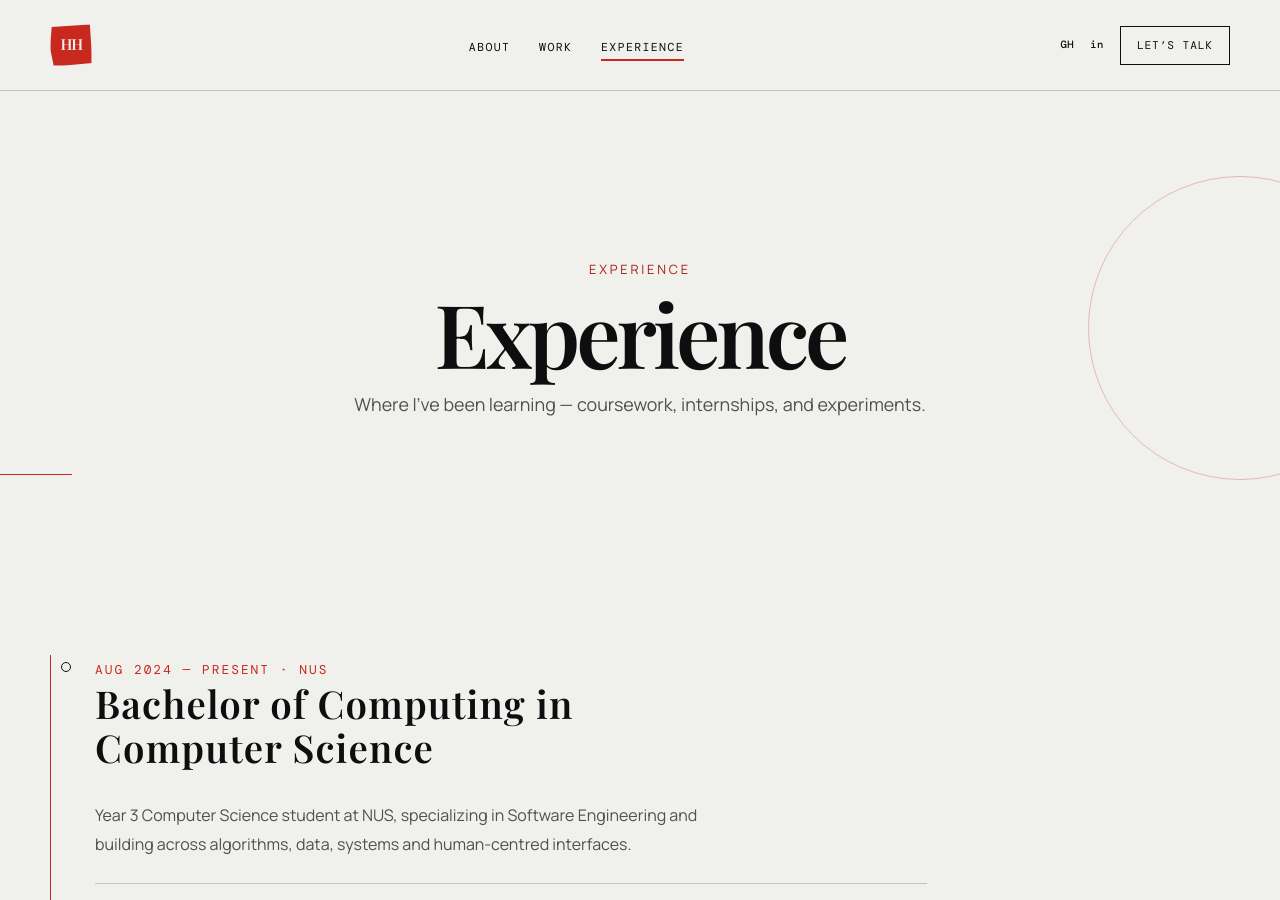
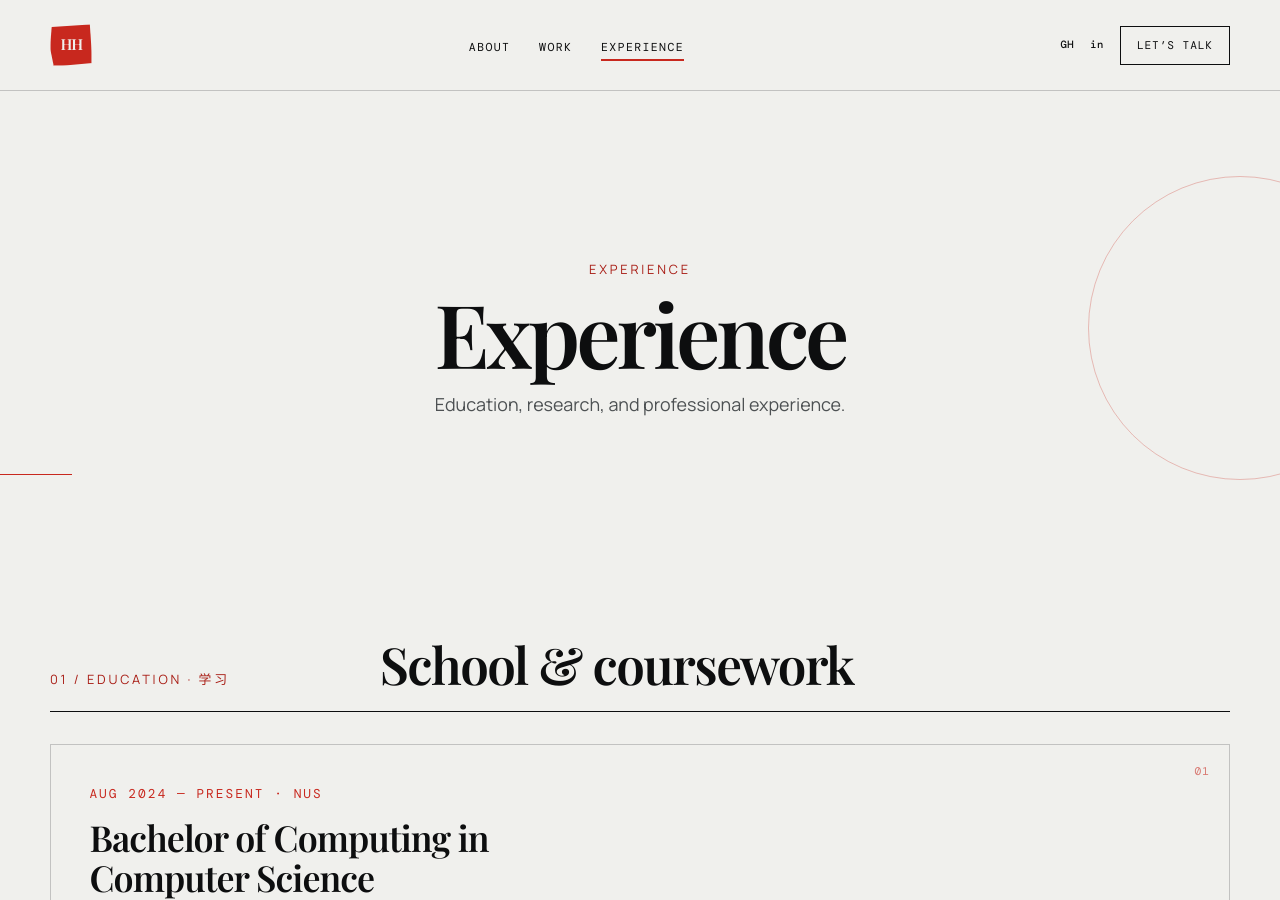
Before and after one commit to hazelhidayah/hazelhidayah.github.io, a Jekyll site: the page built from experiences.md, in a window 1280 px wide and 900 px high. Built offline with Jekyll 4.4.1, drawn with Linux system fonts in a browser that asks for light colours; some web fonts are replaced; some of the changed text lies outside the part shown.

Commit message:
Restructure education and work experience

```diff
--- a/assets/css/style.css
+++ b/assets/css/style.css
@@ -2245,10 +2245,118 @@ body::before {
   line-height: 1.8;
 }
 
+.experience-page {
+  display: grid;
+  gap: clamp(6rem, 12vw, 10rem);
+}
+
+.experience-group__header {
+  display: grid;
+  grid-template-columns: minmax(10rem, 0.35fr) minmax(0, 1fr);
+  align-items: end;
+  gap: 2rem;
+  margin-bottom: 2rem;
+  padding-bottom: 1.25rem;
+  border-bottom: 1px solid var(--ink);
+}
+
+.experience-group__header .section-label {
+  margin: 0;
+}
+
+.experience-group__header h2 {
+  margin: 0;
+  font-family: var(--serif);
+  font-size: clamp(2rem, 4vw, 3.6rem);
+  letter-spacing: -0.03em;
+  line-height: 1;
+}
+
+.experience-grid {
+  display: grid;
+  grid-template-columns: repeat(12, minmax(0, 1fr));
+  gap: 1.25rem;
+}
+
+.experience-card {
+  position: relative;
+  display: flex;
+  grid-column: span 7;
+  flex-direction: column;
+  min-width: 0;
+  padding: clamp(1.5rem, 3vw, 2.4rem);
+  border: 1px solid var(--line);
+  background: rgba(240, 240, 237, 0.72);
+}
+
+.experience-grid--education .experience-card:nth-child(3) {
+  grid-column: span 5;
+}
+
+.experience-card--wide {
+  grid-column: 1 / -1;
+  padding-right: clamp(2rem, 9vw, 8rem);
+}
+
+.experience-card--research {
+  grid-column: span 7;
+}
+
+.experience-grid--work .experience-card:last-child {
+  grid-column: span 5;
+}
+
+.experience-card__marker {
+  position: absolute;
+  top: 1.1rem;
+  right: 1.2rem;
+  color: rgba(200, 40, 30, 0.6);
+  font-family: var(--mono);
+  font-size: 0.7rem;
+  letter-spacing: 0.08em;
+}
+
+.experience-card h3 {
+  max-width: 24ch;
+  margin: 0.75rem 0 1rem;
+  padding-right: 1.75rem;
+  font-family: var(--serif);
+  font-size: clamp(1.5rem, 2.8vw, 2.35rem);
+  letter-spacing: -0.025em;
+  line-height: 1.12;
+}
+
+.experience-card p {
+  max-width: 64ch;
+  color: var(--muted);
+  line-height: 1.72;
+}
+
+.experience-card__project {
+  margin: -0.35rem 0 1rem;
+  color: var(--red) !important;
+  font-family: var(--mono);
+  font-size: 0.7rem;
+  letter-spacing: 0.08em;
+  text-transform: uppercase;
+}
+
+.experience-group--work {
+  padding: clamp(3rem, 6vw, 5rem);
+  background: var(--creative-paper);
+}
+
+.experience-group--work .experience-card {
+  background: var(--paper);
+}
+
 .coursework {
-  max-width: 52rem;
-  margin-top: 1.5rem;
+  width: 100%;
+  max-width: 58rem;
+  margin-top: auto;
+  padding-top: 1.5rem;
   border-block: 1px solid var(--line);
+  border-top: 0;
 }
 
 .coursework summary {
@@ -2301,6 +2409,10 @@ body::before {
   list-style: none;
 }
 
+.coursework-list--single {
+  columns: 1;
+}
+
 .coursework-list li {
   position: relative;
   break-inside: avoid;
@@ -2334,7 +2446,7 @@ body::before {
   display: inline-flex;
   align-items: center;
   gap: 0.6rem;
-  margin-top: 0.25rem;
+  margin-top: auto;
   padding-bottom: 0.25rem;
   border-bottom: 1px solid var(--ink);
   color: var(--ink);
@@ -2469,6 +2581,19 @@ body::before {
   .scroll-cue {
     display: none;
   }
+
+  .experience-group__header {
+    grid-template-columns: 1fr;
+    gap: 0.75rem;
+  }
+
+  .experience-card,
+  .experience-card--wide,
+  .experience-card--research,
+  .experience-grid--education .experience-card:nth-child(3),
+  .experience-grid--work .experience-card:last-child {
+    grid-column: 1 / -1;
+  }
 }
 
 @media (max-width: 640px) {
@@ -2479,6 +2604,14 @@ body::before {
 
   .section-inner {
     width: min(calc(100% - 2rem), var(--content-max));
+  }
+
+  .experience-group--work {
+    padding: 2.25rem 1rem;
+  }
+
+  .experience-card {
+    padding: 1.35rem;
   }
 
   .nav-inner {
--- a/experiences.md
+++ b/experiences.md
@@ -3,127 +3,155 @@ layout: page
 title: Experience
 permalink: /experiences/
 hero_kicker: Experience
-hero_subtitle: Where I’ve been learning — coursework, internships, and experiments.
+hero_subtitle: Education, research, and professional experience.
 ---
 
-<div class="timeline">
-  <article class="timeline-item">
-    <div class="timeline-meta">Aug 2024 — Present · NUS</div>
-    <h2>Bachelor of Computing in Computer Science</h2>
-    <p>
-      Year 3 Computer Science student at NUS, specializing in Software Engineering and building
-      across algorithms, data, systems and human-centred interfaces.
-    </p>
-    <details class="coursework">
-      <summary>Coursework <span>20 modules</span></summary>
-      <ul class="coursework-list">
-        <li><span>ALS1010</span> Learning to Learn Better</li>
-        <li><span>CS1101S</span> Programming Methodology</li>
-        <li><span>ES1103</span> English for Academic Purposes</li>
-        <li><span>ID3130</span> Branding and the Elements of Storytelling</li>
-        <li><span>IS1108</span> Digital Ethics and Data Privacy</li>
-        <li><span>MA1301</span> Introductory Mathematics</li>
-        <li><span>CFG1002</span> Career Catalyst</li>
-        <li><span>CS1231S</span> Discrete Structures</li>
-        <li><span>CS2030S</span> Programming Methodology II</li>
-        <li><span>GEA1000</span> Quantitative Reasoning with Data</li>
-        <li><span>MA1521</span> Calculus for Computing</li>
-        <li><span>CS2040S</span> Data Structures and Algorithms</li>
-        <li><span>ES2660</span> Communicating in the Information Age</li>
-        <li><span>IS1128</span> IT, Management and Organisation</li>
-        <li><span>ST2334</span> Probability and Statistics</li>
-        <li><span>CP2201</span> Journey of the Innovator</li>
-        <li><span>CS2100</span> Computer Organisation</li>
-        <li><span>CS2101</span> Effective Communication for Computing Professionals</li>
-        <li><span>CS2103T</span> Software Engineering</li>
-        <li><span>MA1522</span> Linear Algebra for Computing</li>
-      </ul>
-    </details>
-  </article>
+<div class="experience-page">
+  <section class="experience-group" aria-labelledby="education-title">
+    <header class="experience-group__header">
+      <p class="section-label">01 / Education · 学习</p>
+      <h2 id="education-title">School &amp; coursework</h2>
+    </header>
 
-  <article class="timeline-item">
-    <div class="timeline-meta">Oct 2023 — Oct 2024 · Singapore Polytechnic</div>
-    <h2>Specialist Diploma in Data Science (Artificial Intelligence)</h2>
-    <p>
-      Deepened my understanding of statistics, programming for data science and applied machine
-      learning, with a focus on how AI can support more human‑centred products and experiences.
-    </p>
-    <details class="coursework">
-      <summary>Coursework <span>4 modules</span></summary>
-      <ul class="coursework-list">
-        <li><span>SP-IT8701</span> Introduction to Programming for Data Science</li>
-        <li><span>SP-MS9001</span> Introduction to Statistics for Data Science</li>
-        <li><span>SP-IT8302</span> Applied Machine Learning</li>
-        <li><span>SP-IT8303</span> AI Human Interface</li>
-      </ul>
-    </details>
-  </article>
+    <div class="experience-grid experience-grid--education">
+      <article class="experience-card experience-card--wide">
+        <div class="experience-card__marker" aria-hidden="true">01</div>
+        <div class="timeline-meta">Aug 2024 — Present · NUS</div>
+        <h3>Bachelor of Computing in Computer Science</h3>
+        <p>
+          Year 3 Computer Science student specializing in Software Engineering, with coursework
+          across algorithms, systems, data and human-centred interfaces.
+        </p>
+        <details class="coursework">
+          <summary>Coursework <span>25 modules</span></summary>
+          <ul class="coursework-list">
+            <li><span>ALS1010</span> Learning to Learn Better</li>
+            <li><span>CS1101S</span> Programming Methodology</li>
+            <li><span>ES1103</span> English for Academic Purposes</li>
+            <li><span>ID3130</span> Branding and the Elements of Storytelling</li>
+            <li><span>IS1108</span> Digital Ethics and Data Privacy</li>
+            <li><span>MA1301</span> Introductory Mathematics</li>
+            <li><span>CFG1002</span> Career Catalyst</li>
+            <li><span>CS1231S</span> Discrete Structures</li>
+            <li><span>CS2030S</span> Programming Methodology II</li>
+            <li><span>GEA1000</span> Quantitative Reasoning with Data</li>
+            <li><span>MA1521</span> Calculus for Computing</li>
+            <li><span>CS2040S</span> Data Structures and Algorithms</li>
+            <li><span>ES2660</span> Communicating in the Information Age</li>
+            <li><span>IS1128</span> IT, Management and Organisation</li>
+            <li><span>ST2334</span> Probability and Statistics</li>
+            <li><span>CP2201</span> Journey of the Innovator</li>
+            <li><span>CS2100</span> Computer Organisation</li>
+            <li><span>CS2101</span> Effective Communication for Computing Professionals</li>
+            <li><span>CS2103T</span> Software Engineering</li>
+            <li><span>MA1522</span> Linear Algebra for Computing</li>
+            <li><span>HSI1000</span> How Science Works, Why Science Works</li>
+            <li><span>IS2218</span> Digital Platforms for Business</li>
+            <li><span>CS2106</span> Introduction to Operating Systems</li>
+            <li><span>CS2109S</span> Introduction to AI and Machine Learning</li>
+            <li><span>CS3219</span> Software Design and Architecture</li>
+          </ul>
+        </details>
+      </article>
 
-  <article class="timeline-item">
-    <div class="timeline-meta">Apr 2020 — May 2023 · Ngee Ann Polytechnic</div>
-    <h2>Mass Communication</h2>
-    <p>
-      Learned storytelling, visual communication, UX design and media strategy. This background now
-      shapes how I think about users, narrative and clarity when I design and code interfaces.
-    </p>
-    <details class="coursework">
-      <summary>Coursework <span>28 modules</span></summary>
-      <ul class="coursework-list">
-        <li>Contemporary Media Issues 1</li>
-        <li>Digital Media Fundamentals</li>
-        <li>Exploring Contemporary Issues</li>
-        <li>Fundamentals of Reporting</li>
-        <li>Health &amp; Wellness</li>
-        <li>Radio Production 1</li>
-        <li>Video Production</li>
-        <li>Advertising</li>
-        <li>Career and Professional Preparation I</li>
-        <li>Fundamentals of Media Writing</li>
-        <li>Persuasive Communication</li>
-        <li>Public Relations</li>
-        <li>Visual Communication</li>
-        <li>Career and Professional Preparation II</li>
-        <li>Contemporary Media Issues 2</li>
-        <li>Digital Marketing</li>
-        <li>News &amp; Feature Writing</li>
-        <li>Radio Production 2</li>
-        <li>World Issues: A Singapore Perspective</li>
-        <li>Content Marketing</li>
-        <li>Digital Journalism</li>
-        <li>Marketing &amp; Media Research</li>
-        <li>Studio Production</li>
-        <li>User Experience Design</li>
-        <li>16-Weeks Internship</li>
-        <li>Capstone Project</li>
-        <li>Media Entrepreneurship</li>
-        <li>Project ID: Connecting the Dots</li>
-      </ul>
-    </details>
-  </article>
+      <article class="experience-card">
+        <div class="experience-card__marker" aria-hidden="true">02</div>
+        <div class="timeline-meta">Oct 2023 — Oct 2024 · Singapore Polytechnic</div>
+        <h3>Specialist Diploma in Data Science (Artificial Intelligence)</h3>
+        <p>Statistics, data-science programming, applied machine learning and human-centred AI.</p>
+        <details class="coursework">
+          <summary>Coursework <span>4 modules</span></summary>
+          <ul class="coursework-list coursework-list--single">
+            <li><span>SP-IT8701</span> Introduction to Programming for Data Science</li>
+            <li><span>SP-MS9001</span> Introduction to Statistics for Data Science</li>
+            <li><span>SP-IT8302</span> Applied Machine Learning</li>
+            <li><span>SP-IT8303</span> AI Human Interface</li>
+          </ul>
+        </details>
+      </article>
 
-  <article class="timeline-item">
-    <div class="timeline-meta">Mar 2023 — Jul 2023 · Directions Group Inc.</div>
-    <h2>Marketing Communications Intern (PR)</h2>
-    <p>
-      Supported PR and marketing for 6+ luxury fashion and lifestyle brands. Drafted press releases
-      and mailers, tracked coverage, coordinated samples and collaborated with creatives—learning
-      how consistent storytelling and details shape how people experience a brand.
-    </p>
-    <a
-      class="timeline-link"
-      href="https://xd.adobe.com/view/d6aff526-fb81-49ce-b207-a479624d8b02-83fc/"
-      target="_blank"
-      rel="noopener noreferrer"
-    >View internship journal <span aria-hidden="true">↗</span></a>
-  </article>
+      <article class="experience-card">
+        <div class="experience-card__marker" aria-hidden="true">03</div>
+        <div class="timeline-meta">Apr 2020 — May 2023 · Ngee Ann Polytechnic</div>
+        <h3>Diploma in Mass Communication</h3>
+        <p>Storytelling, visual communication, UX design, journalism and media strategy.</p>
+        <details class="coursework">
+          <summary>Coursework <span>28 modules</span></summary>
+          <ul class="coursework-list coursework-list--single">
+            <li>Contemporary Media Issues 1</li>
+            <li>Digital Media Fundamentals</li>
+            <li>Exploring Contemporary Issues</li>
+            <li>Fundamentals of Reporting</li>
+            <li>Health &amp; Wellness</li>
+            <li>Radio Production 1</li>
+            <li>Video Production</li>
+            <li>Advertising</li>
+            <li>Career and Professional Preparation I</li>
+            <li>Fundamentals of Media Writing</li>
+            <li>Persuasive Communication</li>
+            <li>Public Relations</li>
+            <li>Visual Communication</li>
+            <li>Career and Professional Preparation II</li>
+            <li>Contemporary Media Issues 2</li>
+            <li>Digital Marketing</li>
+            <li>News &amp; Feature Writing</li>
+            <li>Radio Production 2</li>
+            <li>World Issues: A Singapore Perspective</li>
+            <li>Content Marketing</li>
+            <li>Digital Journalism</li>
+            <li>Marketing &amp; Media Research</li>
+            <li>Studio Production</li>
+            <li>User Experience Design</li>
+            <li>16-Weeks Internship</li>
+            <li>Capstone Project</li>
+            <li>Media Entrepreneurship</li>
+            <li>Project ID: Connecting the Dots</li>
+          </ul>
+        </details>
+      </article>
+    </div>
+  </section>
 
-  <article class="timeline-item">
-    <div class="timeline-meta">Ongoing · Personal &amp; School Projects</div>
-    <h2>Design &amp; Product Experiments</h2>
-    <p>
-      From campaign concepts to web and app prototypes, I keep experimenting with ways to blend
-      creativity, technology and impact—whether that is easing student life, telling better stories
-      or making interfaces feel kinder.
-    </p>
-  </article>
+  <section class="experience-group experience-group--work" aria-labelledby="work-experience-title">
+    <header class="experience-group__header">
+      <p class="section-label">02 / Work Experience · 经历</p>
+      <h2 id="work-experience-title">Research &amp; industry</h2>
+    </header>
+
+    <div class="experience-grid experience-grid--work">
+      <article class="experience-card experience-card--research">
+        <div class="experience-card__marker" aria-hidden="true">01</div>
+        <div class="timeline-meta">Summer 2026 · NUS School of Computing</div>
+        <h3>Student Researcher (Odyssey)</h3>
+        <p class="experience-card__project">Context Management Lite</p>
+        <p>
+          Under the mentorship of Bai Jingwen, I developed a human-controlled memory system for
+          branching AI conversations. I implemented branch-private memory, versioned global context,
+          five specialised agent roles and a conflict-aware merge workflow with human review.
+        </p>
+        <a
+          class="timeline-link"
+          href="https://github.com/hazelhidayah/Context-Management-Lite"
+          target="_blank"
+          rel="noopener noreferrer"
+        >View repository <span aria-hidden="true">↗</span></a>
+      </article>
+
+      <article class="experience-card">
+        <div class="experience-card__marker" aria-hidden="true">02</div>
+        <div class="timeline-meta">Mar 2023 — Jul 2023 · Directions Group Inc.</div>
+        <h3>Marketing Communications Intern (PR)</h3>
+        <p>
+          Supported PR and marketing for 6+ luxury fashion and lifestyle brands through press
+          materials, coverage tracking, sample coordination and creative collaboration.
+        </p>
+        <a
+          class="timeline-link"
+          href="https://xd.adobe.com/view/d6aff526-fb81-49ce-b207-a479624d8b02-83fc/"
+          target="_blank"
+          rel="noopener noreferrer"
+        >View internship journal <span aria-hidden="true">↗</span></a>
+      </article>
+    </div>
+  </section>
 </div>
```
